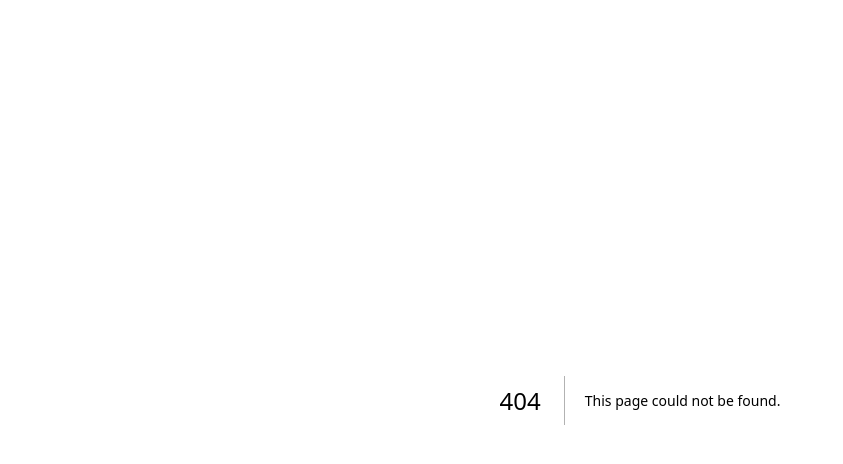
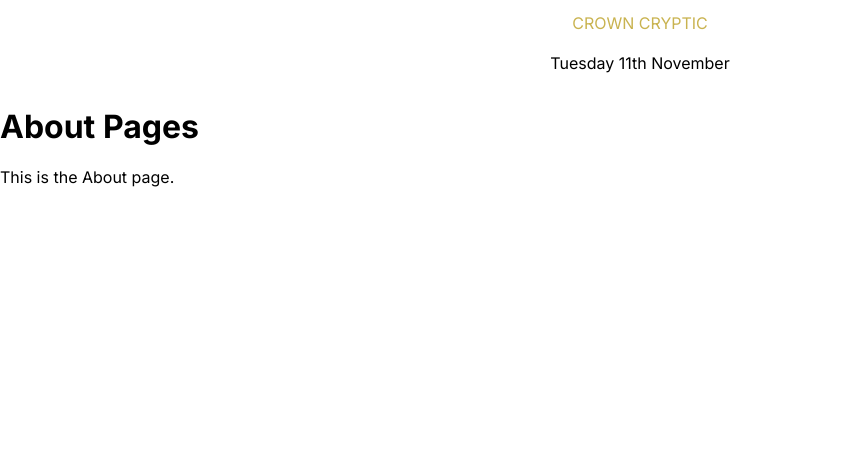
Before and after one commit to Fordcois/crown-cryptic, a Next.js app: page /about in a window 1280 px wide. Before the commit this address had no page. Shown: the top 464 px of the page, without its empty margins (0-843 px from the left). Built offline with nearby package versions, Linux system fonts and the light colour scheme.

Commit message:
create header component, add about page

```diff
--- a/package.json
+++ b/package.json
@@ -16,6 +16,8 @@
     "react-web-share": "^2.0.2"
   },
   "devDependencies": {
+    "@types/node": "24.10.0",
+    "@types/react": "19.2.2",
     "eslint": "^8",
     "eslint-config-next": "14.2.4"
   }
--- a/src/app/CrownCryptic.js
+++ b/src/app/CrownCryptic.js
@@ -7,7 +7,7 @@ import data from "@/resources/questionData.json";
 
 const CrownCryptic = () => {
 
-  const startDate = new Date(2024, 6, 28);
+  const startDate = new Date(2025, 10, 10);
   const todaysDate = new Date();
   const daysElapsed = Math.floor((todaysDate - startDate) / 86400000);
 
--- /dev/null
+++ b/src/app/about/page.js
@@ -0,0 +1,8 @@
+export default function AboutPage() {
+  return (
+    <div className="Pages-container">
+      <h1>About Pages</h1>
+      <p>This is the About page.</p>
+    </div>
+  );
+}
--- a/src/app/globals.css
+++ b/src/app/globals.css
@@ -114,3 +114,38 @@ display: flex;
   text-align: center;
   border-radius: 15px;
 }
+
+/* Styled Elements */
+html, body {
+  margin: 0;
+  padding: 0;
+  background-color: var(--White);
+  font-family: var(--TextFont);
+}
+
+.container{
+  background-color: #c9b350;
+  min-height: 100vh;
+  display: flex;
+  flex-direction: column;
+
+}
+
+/* Header */
+.headerContainer{
+
+  display: flex;
+  flex-direction: column;
+  text-align: center;
+  padding: 1%;
+}
+.titleText{
+  color: var(--CCYellow);
+}
+
+/* DIVS For displaying Content */
+.center{
+  margin: auto;
+  width: 100%;
+  text-align: center;
+}
--- a/src/app/layout.js
+++ b/src/app/layout.js
@@ -1,4 +1,5 @@
 import { Inter } from "next/font/google";
+import Header from "@/components/header";
 import "./globals.css";
 
 const inter = Inter({ subsets: ["latin"] });
@@ -16,7 +17,11 @@ export const metadata = {
 export default function RootLayout({ children }) {
   return (
     <html lang="en">
-      <body className={inter.className}>{children}</body>
+      <body className={inter.className}>
+      <Header/>
+        {children}
+        </body>
     </html>
   );
+
 }
--- a/src/app/page.js
+++ b/src/app/page.js
@@ -2,8 +2,8 @@ import CrownCryptic from "./CrownCryptic";
 
 export default function Home() {
 return (
-      <>
+      <div className="Pages-Container">
         <CrownCryptic/>
-      </>
+      </div>
   );
 }
--- /dev/null
+++ b/src/components/header.js
@@ -0,0 +1,12 @@
+import formatDate from "@/functions/formatDate";
+const Header=()=>{
+    const today = new Date();
+return (
+    <div className="headerContainer">
+        <span className="titleText">CROWN CRYPTIC</span>
+        <br/>
+        {formatDate(today)}
+    </div>
+)};
+
+export default Header
--- /dev/null
+++ b/src/functions/formatDate.js
@@ -0,0 +1,20 @@
+    function formatDate(date) {
+        const days = ["Sunday", "Monday", "Tuesday", "Wednesday", "Thursday", "Friday", "Saturday"];
+        const months = [
+            "January", "February", "March", "April", "May", "June",
+            "July", "August", "September", "October", "November", "December"
+        ];
+
+        const dayName = days[date.getDay()];
+        const day = date.getDate();
+        const month = months[date.getMonth()];
+
+        const suffix =
+        day % 10 === 1 && day !== 11 ? "st" :
+        day % 10 === 2 && day !== 12 ? "nd" :
+        day % 10 === 3 && day !== 13 ? "rd" : "th";
+
+    return `${dayName} ${day}${suffix} ${month}`;
+}
+
+export default formatDate
```
Also changed, not shown: 1 other file (tests, documents, lock files or other folders).
